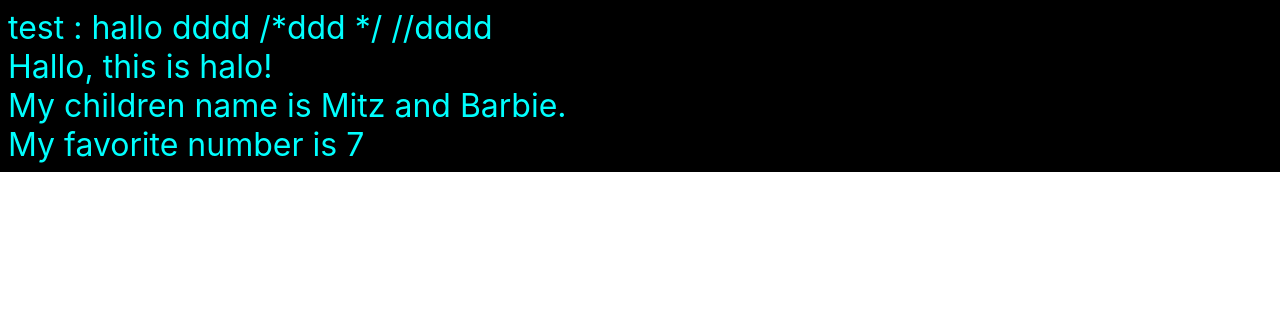
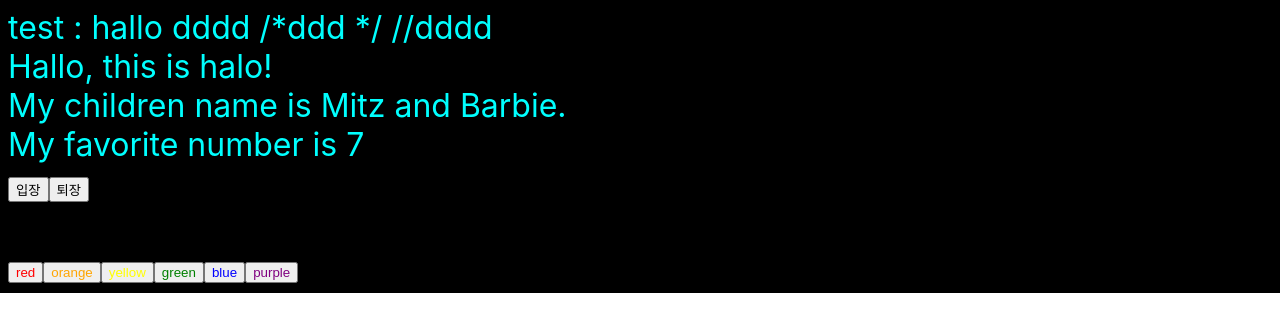
Before and after one commit to mitzbarbie/react-skills, a React (Create React App) app: page / in a window 1280 px wide. Shown: the top 332 px of the page. Built offline with nearby package versions, Linux system fonts and the light colour scheme.

Commit message:
useState

```diff
--- a/src/App.js
+++ b/src/App.js
@@ -1,5 +1,6 @@
 import "./App.css";
 import MyComponent from "./component/MyComponent";
+import Say from "./component/Say";
 
 function App() {
   const name = "hallo";
@@ -9,6 +10,7 @@
       <MyComponent name="halo" favoriteNumber={7}>
         Mitz and Barbie
       </MyComponent>
+      <Say />
     </div>
   );
 }
--- /dev/null
+++ b/src/component/Say.js
@@ -0,0 +1,38 @@
+import { useState } from "react";
+
+const Say = () => {
+  const [message, setMessage] = useState("");
+  const onClickEnter = () => setMessage("hallo!");
+  const onClickLeave = () => setMessage("bye bye!");
+
+  const [color, setColor] = useState("white");
+
+  return (
+    <div>
+      <button onClick={onClickEnter}>입장</button>
+      <button onClick={onClickLeave}>퇴장</button>
+      <h1 style={{ color }}>{message}</h1>
+
+      <button style={{ color: "red" }} onClick={() => setColor("red")}>
+        red
+      </button>
+      <button style={{ color: "orange" }} onClick={() => setColor("orange")}>
+        orange
+      </button>
+      <button style={{ color: "yellow" }} onClick={() => setColor("yellow")}>
+        yellow
+      </button>
+      <button style={{ color: "green" }} onClick={() => setColor("green")}>
+        green
+      </button>
+      <button style={{ color: "blue" }} onClick={() => setColor("blue")}>
+        blue
+      </button>
+      <button style={{ color: "purple" }} onClick={() => setColor("purple")}>
+        purple
+      </button>
+    </div>
+  );
+};
+
+export default Say;
```
